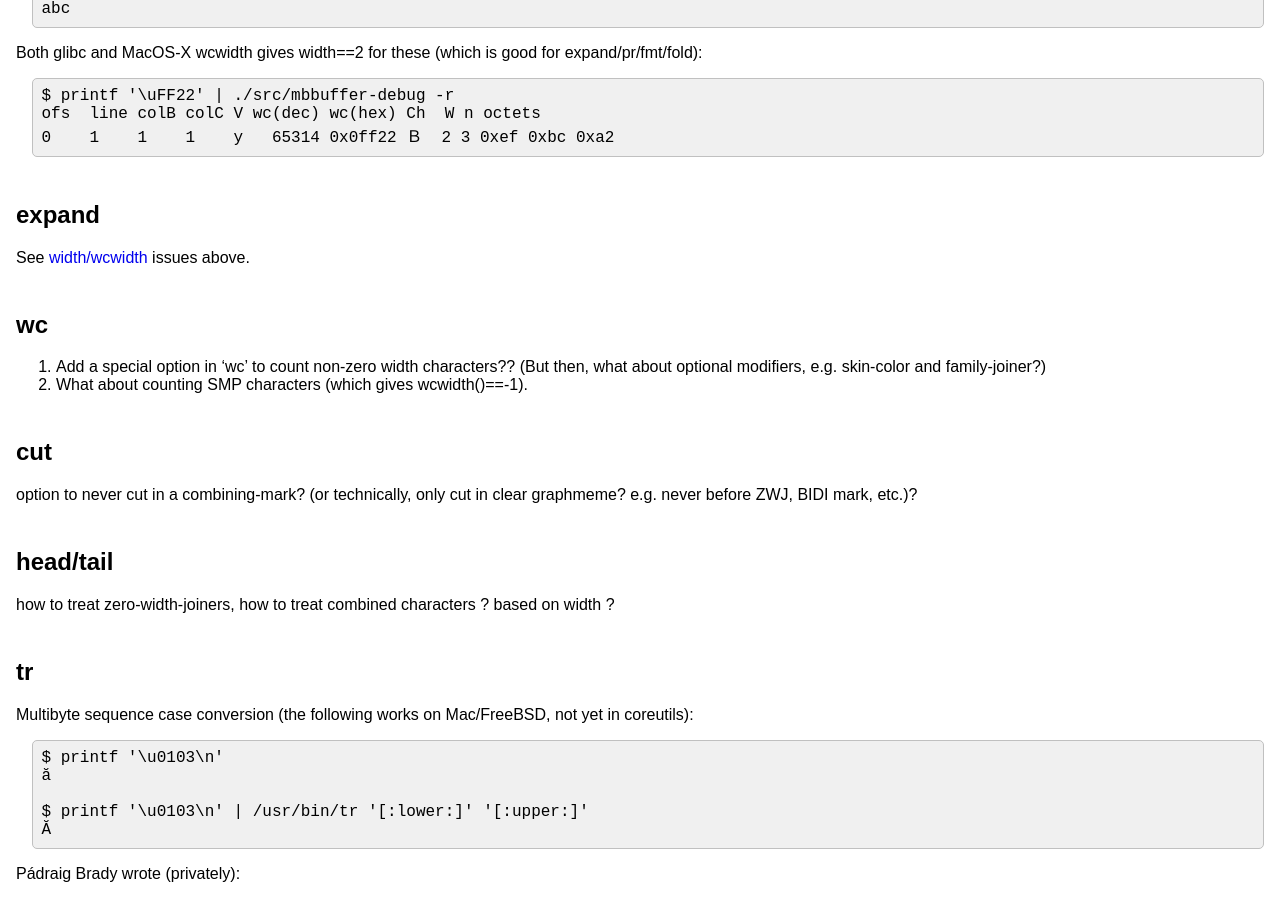
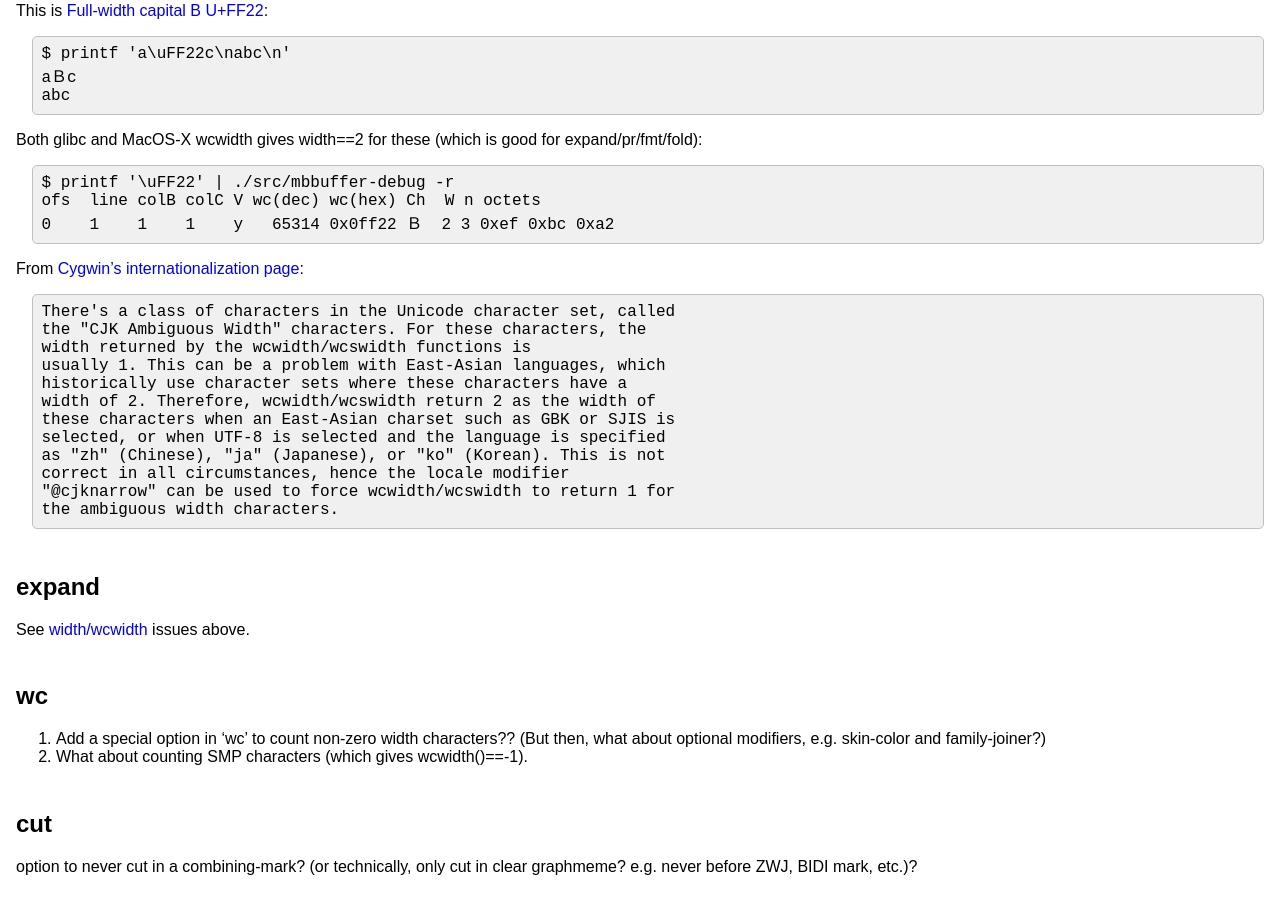
Before and after one commit to agordon/agordon.github.io, a Jekyll site: the page built from _posts/2017-04-07-coreutils-multibyte-support.md, in a window 1280 px wide and 900 px high, scrolled down 9465 px. Built offline with Jekyll 4.4.1, drawn with Linux system fonts in a browser that asks for light colours; some of the changed text lies outside the part shown.

Commit message:
coreutils unicide - more cygwin info

```diff
--- a/_posts/2017-04-07-coreutils-multibyte-support.md
+++ b/_posts/2017-04-07-coreutils-multibyte-support.md
@@ -482,7 +482,15 @@
 Cygwin (and other systems with 16-bit wchar_t)
 ----------------------------------------------
 
-Cygwin UTF-16 problems: <https://cygwin.com/ml/cygwin/2011-02/msg00037.html>.
+Cygwin UTF-16 problems: <https://cygwin.com/ml/cygwin/2011-02/msg00037.html> - long and
+interesting discussion. First mention of possibility of `wwchar_t` and abstratction layer.
+
+Cygwin Internationalization: <https://cygwin.com/cygwin-ug-net/setup-locale.html> -
+keeps recommending UTF8 everywhere.
+
+How cygwin deals internally with windows filenames (which are UTF16):
+<https://cygwin.com/cygwin-ug-net/using-specialnames.html#pathnames-unusual>
+
 
 But iswalpha takes `wint_t` which IS int32_t - perhaps do conversion manually?
 see <https://cygwin.com/ml/cygwin/2011-02/msg00039.html> and
@@ -701,6 +709,21 @@
     ofs  line colB colC V wc(dec) wc(hex) Ch  W n octets
     0    1    1    1    y   65314 0x0ff22 Ｂ  2 3 0xef 0xbc 0xa2
 
+
+From [Cygwin's internationalization page](https://cygwin.com/cygwin-ug-net/setup-locale.html):
+
+    There's a class of characters in the Unicode character set, called
+    the "CJK Ambiguous Width" characters. For these characters, the
+    width returned by the wcwidth/wcswidth functions is
+    usually 1. This can be a problem with East-Asian languages, which
+    historically use character sets where these characters have a
+    width of 2. Therefore, wcwidth/wcswidth return 2 as the width of
+    these characters when an East-Asian charset such as GBK or SJIS is
+    selected, or when UTF-8 is selected and the language is specified
+    as "zh" (Chinese), "ja" (Japanese), or "ko" (Korean). This is not
+    correct in all circumstances, hence the locale modifier
+    "@cjknarrow" can be used to force wcwidth/wcswidth to return 1 for
+    the ambiguous width characters.
 
 
 
```
